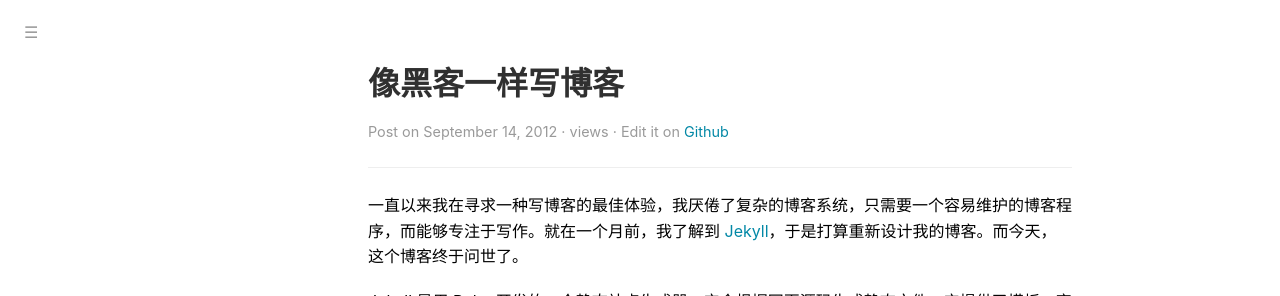
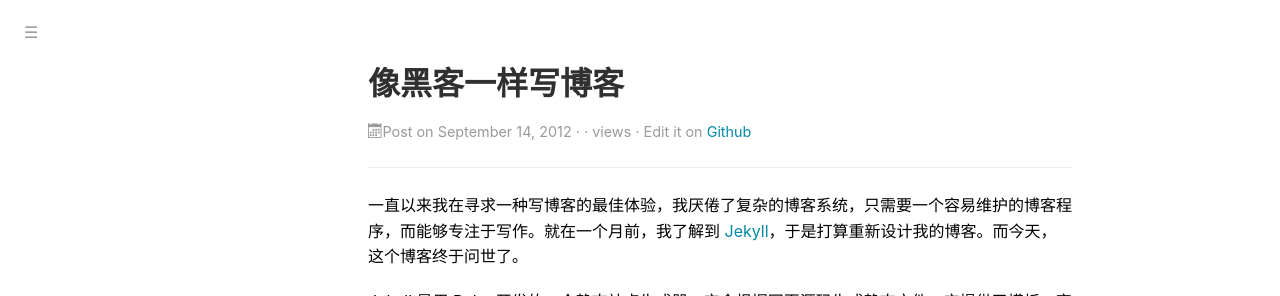
Before and after one commit to ybm/myanbin.github.io, a Jekyll site: the page built from _posts/2012-09-14-blogging-like-a-hacker.md, in a window 1280 px wide, cut to the strip 0-296 px from the top of the page. Built offline with Jekyll 4.4.1, drawn with Linux system fonts in a browser that asks for light colours; comment, search, counter and statistics services are not loaded.

Commit message:
update icomoon with calendar and sidebar

```diff
--- a/_includes/icon-github.html
+++ /dev/null
@@ -1 +0,0 @@
-<a href="https://github.com/{{ include.username }}"><span class="icon icon-github"></span></a>
--- a/_includes/icon-linkedin.html
+++ /dev/null
@@ -1 +0,0 @@
-<a href="https://cn.linkedin.com/in/{{ include.username }}"><span class="icon icon-linkedin"></span></a>
--- a/_includes/icon-rss.html
+++ /dev/null
@@ -1 +0,0 @@
-<a href="{{ site.baseurl }}/atom.xml"><span class="icon icon-rss"></span></a>
--- a/_includes/icon-weibo.html
+++ /dev/null
@@ -1 +0,0 @@
-<a href="http://weibo.com/{{ include.username }}"><span class="icon icon-sina-weibo"></span></a>
--- a/_includes/sidebar.html
+++ b/_includes/sidebar.html
@@ -55,18 +55,18 @@
 
     <div class="sidebar-social">
       {% if site.author.github %}
-        {% include icon-github.html username=site.author.github %}
+        <a href="https://github.com/{{ site.author.github }}"><span class="icon icon-github"></span></a>
       {% endif %}
 
       {% if site.author.linkedin %}
-        {% include icon-linkedin.html username=site.author.linkedin %}
+        <a href="https://cn.linkedin.com/in/{{ site.author.linkedin }}"><span class="icon icon-linkedin"></span></a>
       {% endif %}
 
       {% if site.author.weibo %}
-        {% include icon-weibo.html username=site.author.weibo %}
+        <a href="http://weibo.com/{{ site.author.weibo }}"><span class="icon icon-sina-weibo"></span></a>
       {% endif %}
 
-      {% include icon-rss.html %}
+      <a href="{{ site.baseurl }}/atom.xml"><span class="icon icon-rss"></span></a>
     </div>
   </div>
 </div>
--- a/_layouts/post.html
+++ b/_layouts/post.html
@@ -19,9 +19,9 @@ layout: default
 <article class="post">
   <h1 class="post-title">{{ page.title }}</h1>
   <div class="post-date">
-    <span>Post on <time datetime="{{ page.date | date_to_xmlschema }}">{{ page.date | date: '%B %d, %Y' }}</time></span>
-    <span>{{ tags_content }}</span> &middot;
-     <span id="busuanzi_container_page_pv"><span id="busuanzi_value_page_pv"></span> views &middot;</span>
+    <span><span class="icon icon-calendar"></span>Post on <time datetime="{{ page.date | date_to_xmlschema }}">{{ page.date | date: '%B %d, %Y' }}</time> &middot;</span>
+    <span>{{ tags_content }} &middot;</span>
+    <span id="busuanzi_container_page_pv"><span id="busuanzi_value_page_pv"></span> views &middot;</span>
     <span>Edit it on <a href="https://github.com/myanbin/myanbin.github.io/edit/master/{{  page.path }}">Github</a></span>
   </div>
   <hr/>
--- a/public/css/hyde.scss
+++ b/public/css/hyde.scss
@@ -335,6 +335,9 @@ h1, h2, h3, h4, h5, h6 {
 .icon.icon-rss:before {
   content: "\ea9c";
 }
+.icon.icon-calendar:before {
+  content: "\e953";
+}
 
 .me {
     width: 6.5rem;
```
Also changed, not shown: _drafts/2017-01-23-two-years-after-graduate.md (line endings or trailing spaces).
